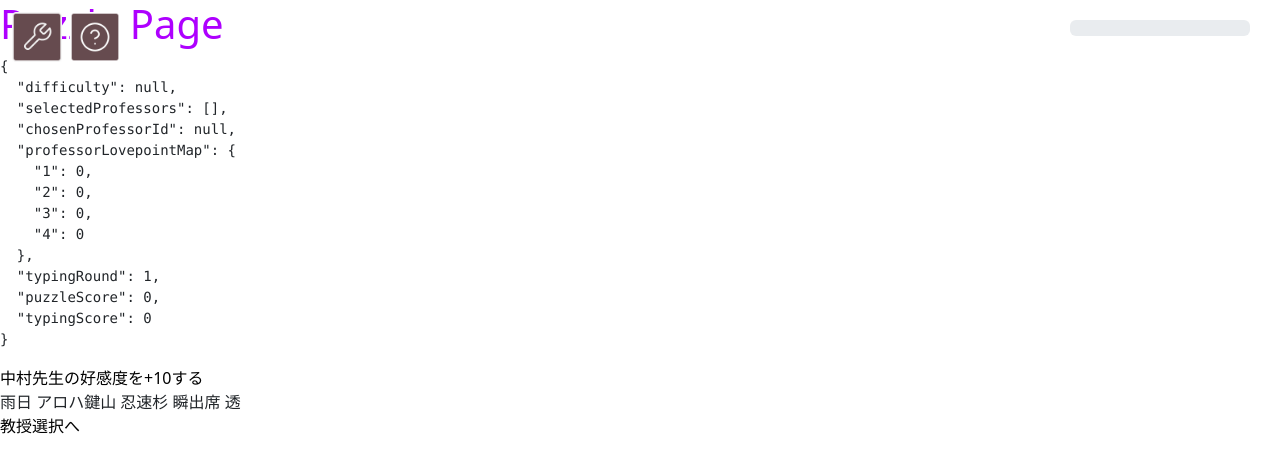
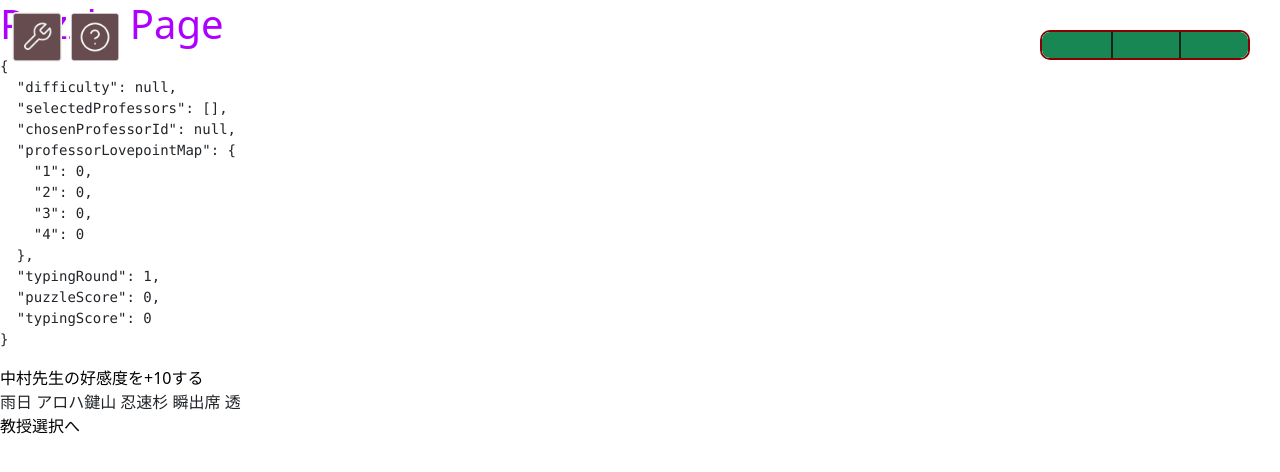
Before and after one commit to jack-app/jackHack2025_I, a React (Vite) app: page /puzzle in a window 1280 px wide. Shown: the top 472 px of the page. Built offline with nearby package versions, Linux system fonts and the light colour scheme.

Commit message:
好感度バーの調製をしました。

```diff
--- a/src/components/common/Lovepointbar.jsx
+++ b/src/components/common/Lovepointbar.jsx
@@ -19,10 +19,14 @@ function Lovepointbar() {
     return (
         <div className="lovepoint-bar">
             <div className="progress-container">
+                <div className="progress-divider" style={{ left: `${(100 / max) * 100}%` }}></div>
+                <div className="progress-divider" style={{ left: `${(200 / max) * 100}%` }}></div>
                 <ProgressBar
                     now={current}
                     max={max}
-                    variant={getVariant(current)} // 色を動的に設定
+                    variant={getVariant(current)}
+                    className="progress-bar"
+
                 />
             </div>
             <div className="progress-text">
--- a/src/styles/components/common/lovepointbar.css
+++ b/src/styles/components/common/lovepointbar.css
@@ -3,9 +3,32 @@
     top: 10px;
     right: 10px;
     color: white;
-    padding: 10px 20px;
+    padding: 20px 20px;
     border-radius: 5px;
     font-size: 14px;
     z-index: 1000;
-    width: 220px
+    width: 250px
 }
+.progress-container {
+    position: relative;
+    width: 100%;
+    height: 30px;
+    border: 2px solid darkred; /* ベージュ色の枠線を追加 */
+    border-radius: 10px; /* 枠線を角丸にする */
+    background-color: #f8f9fa;
+    overflow: hidden;
+}
+
+.progress-divider {
+    position: absolute;
+    top: 0;
+    bottom: 0;
+    width: 2px;
+    background-color: black;
+    opacity: 0.7;
+    z-index: 1;
+}
+.progress-bar {
+    height:30px;
+    background-color: white;
+}
```
Also changed, not shown: 1 other file (tests, documents, lock files or other folders).
